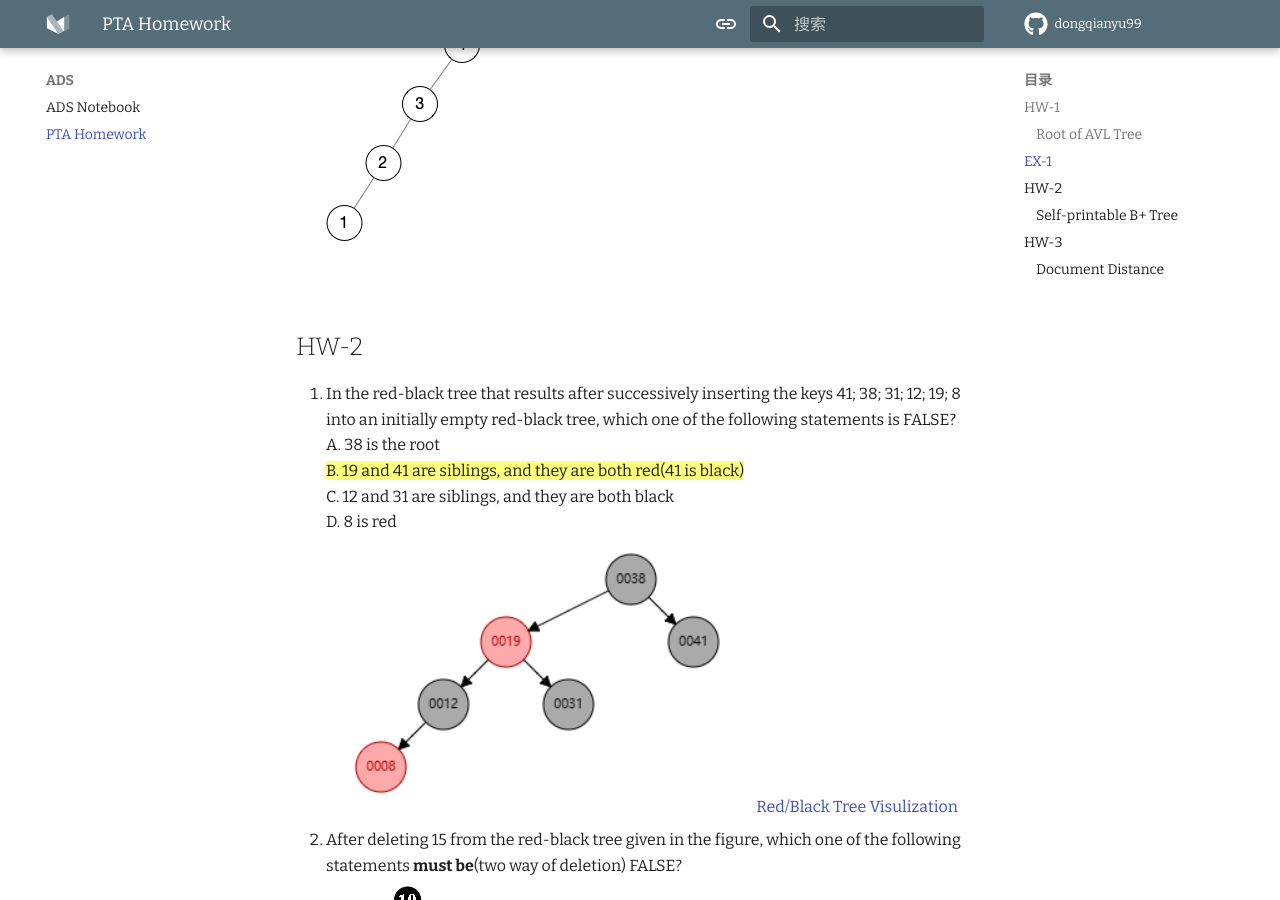
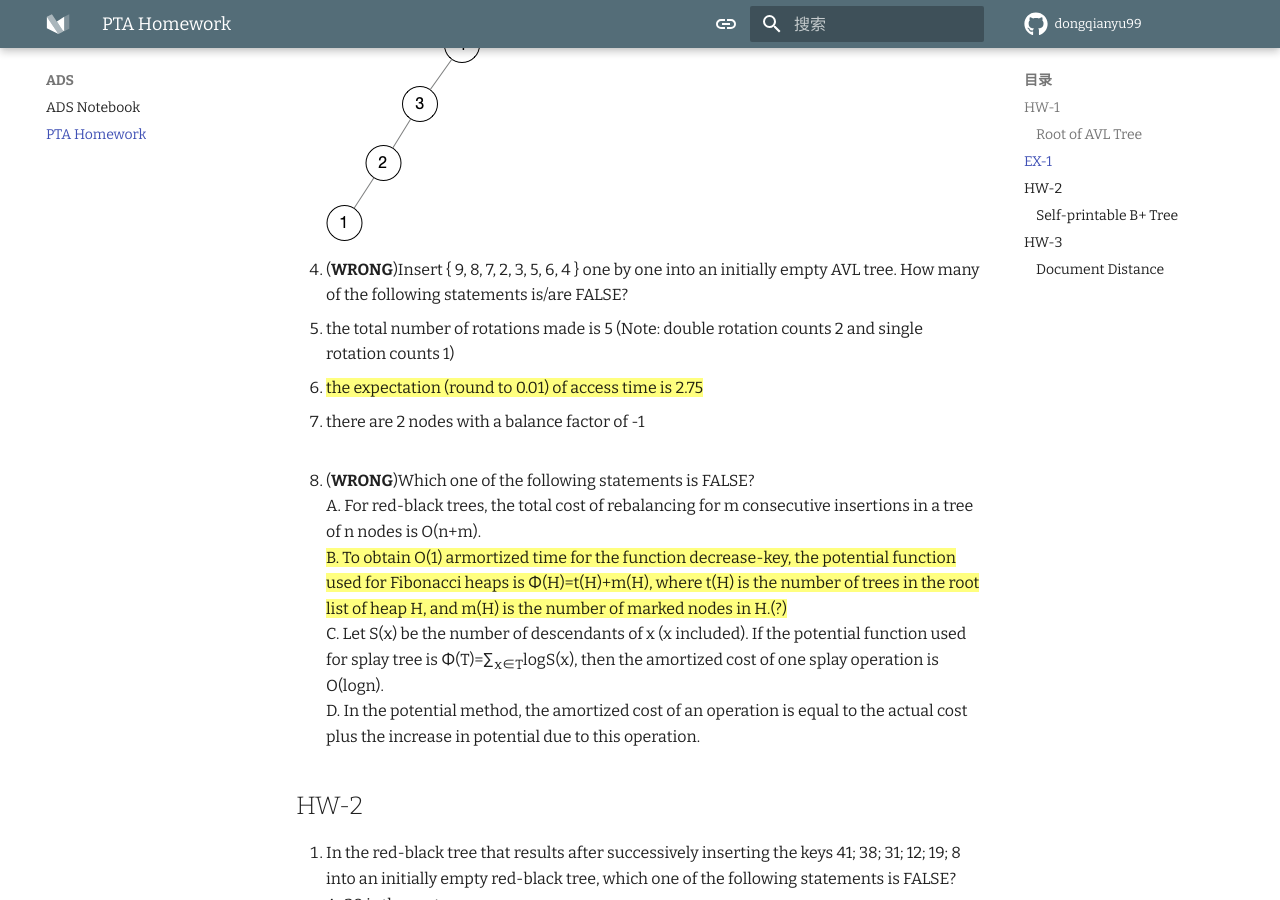
Before and after one commit to dongqianyu99/dongqianyu-blog, an MkDocs documentation site: the page built from docs/ADS/PTA Homework/homework.md, in a window 1280 px wide and 900 px high, scrolled down 6488 px. Built offline with MkDocs 1.6.1 and Material for MkDocs 9.7.7, drawn with Linux system fonts in a browser that asks for light colours; comment, search, counter and statistics services are not loaded.

Commit message:
Update 2024/9/28

```diff
--- a/docs/ADS/PTA Homework/homework.md
+++ b/docs/ADS/PTA Homework/homework.md
@@ -185,8 +185,17 @@ a. the potential change from the initial tree to the resulted tree is -4 ==(-5?)
 b. ==1 is the sibling of 4==
 c. ==5 is the child of 6==
 ![alt text](071d7a8c-c028-4160-a47c-398cf901bc96.png)
-
 <br/>
+4. (**WRONG**)Insert { 9, 8, 7, 2, 3, 5, 6, 4 } one by one into an initially empty AVL tree. How many of the following statements is/are FALSE?
+   - the total number of rotations made is 5 (Note: double rotation counts 2 and single rotation counts 1)
+   - ==the expectation (round to 0.01) of access time is 2.75==
+   - there are 2 nodes with a balance factor of -1
+<br/>
+5. (**WRONG**)Which one of the following statements is FALSE?
+A. For red-black trees, the total cost of rebalancing for m consecutive insertions in a tree of n nodes is O(n+m).
+==B. To obtain O(1) armortized time for the function decrease-key, the potential function used for Fibonacci heaps is Φ(H)=t(H)+m(H), where t(H) is the number of trees in the root list of heap H, and m(H) is the number of marked nodes in H.(?)==
+C. Let S(x) be the number of descendants of x (x included). If the potential function used for splay tree is Φ(T)=∑~x∈T~log⁡S(x), then the amortized cost of one splay operation is O(log⁡n).
+D. In the potential method, the amortized cost of an operation is equal to the actual cost plus the increase in potential due to this operation.
 
 ## HW-2
 
```
